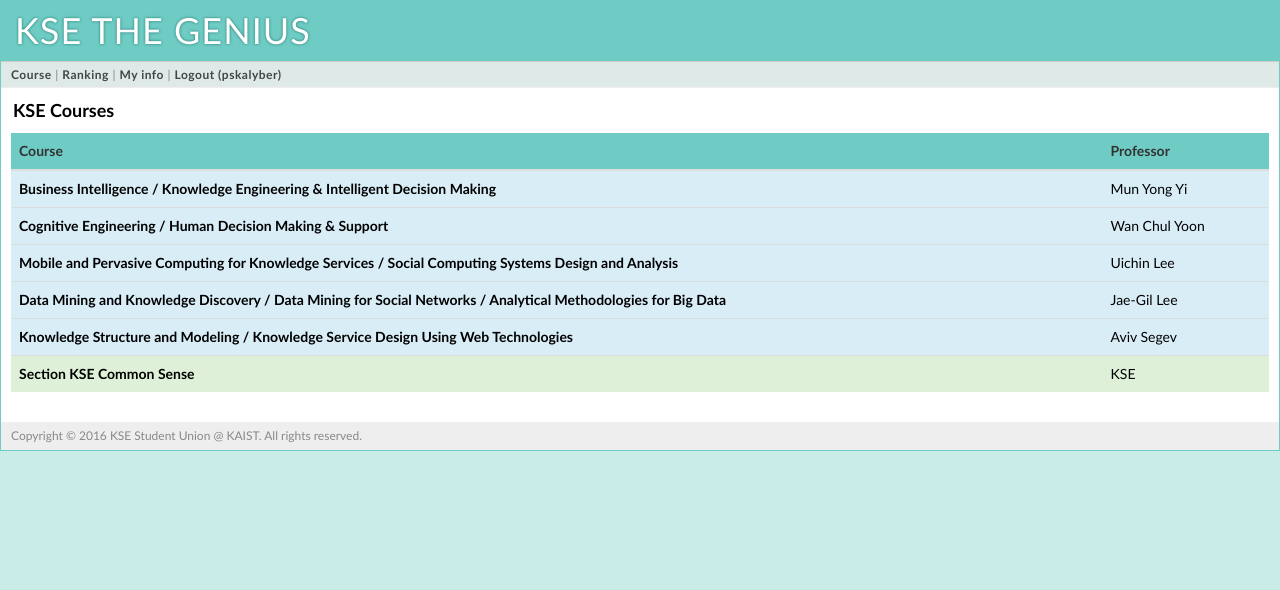
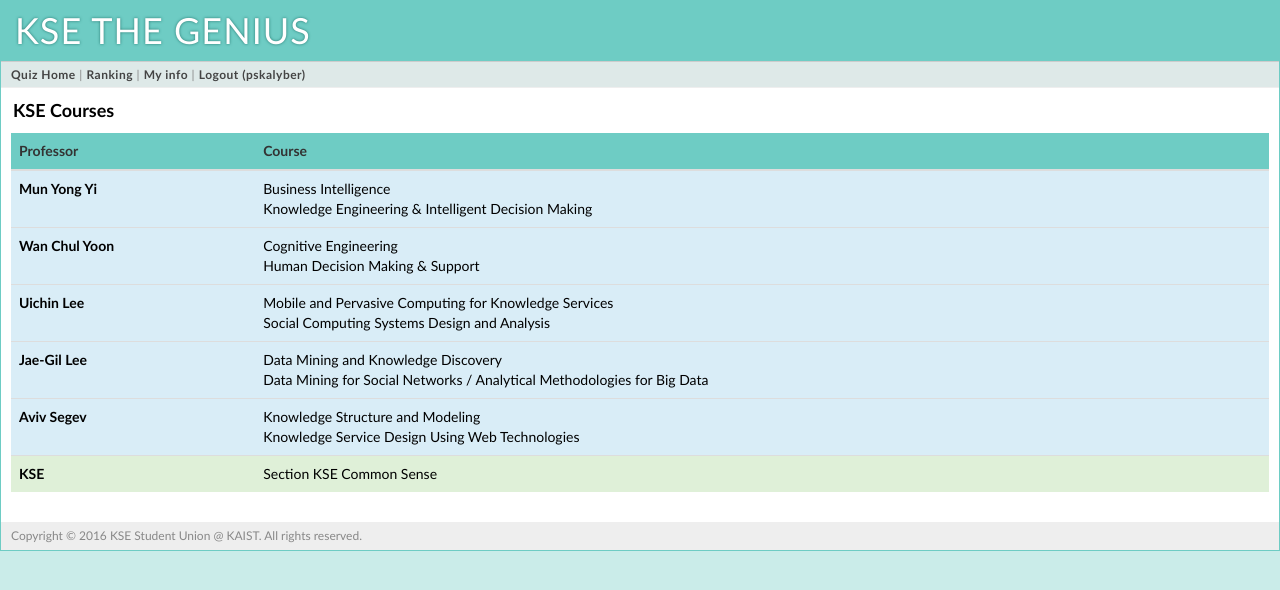
Before and after one commit to pskalyber/kse_the_genius, a Flask app: page /course in a window 1280 px wide. Shown: the top 590 px of the page. Run offline with Flask 2, Linux system fonts and the light colour scheme; a user stored in the database is signed in; data comes from the database, SQL or seed files in the repository; some libraries are stand-ins or nearby versions.

Commit message:
Jinwoo's feedback reflected

```diff
--- a/kse_the_genius/main.py
+++ b/kse_the_genius/main.py
@@ -98,6 +98,8 @@
 @app.route('/course')
 def course():
     """Displays the course list"""
+    if not g.user:
+        return redirect(url_for('ranking'))
     return render_template('course.html')
 
 @app.route('/')
@@ -234,7 +236,7 @@
                 + prof + "_point + " + quiz_value + " WHERE user_id =?",
                 [session['user_id']])
         else:
-            error = 'You got -1 point! Wrong answer or the answers might be more than one.)'
+            error = 'you got -1 point! Your answer may be either wrong or there might be more than one correct answer.)'
             g.db.execute("UPDATE user SET " + prof + "_point = " \
                 + prof + "_point-1 WHERE user_id =?",
                 [session['user_id']])
--- a/kse_the_genius/templates/course.html
+++ b/kse_the_genius/templates/course.html
@@ -17,8 +17,8 @@
   	<table class="table table-hover">
 		<thead>
   			<tr style="background-color: #6ECCC4;">
-  				<th class="hidden-xs">Course</th>
-  				<th><span class="hidden-xs">Professor</span>
+  				<th class="hidden-xs">Professor</th>
+  				<th><span class="hidden-xs">Course</span>
   					<span class="section-anchor visible-xs" href="/posts">
   						<a href="/posts">Courses</a>
   					</span>
@@ -29,17 +29,18 @@
   			<!-- 이문용 교수님 -->
 			<tr class="info">
 				<td class="type hidden-xs">
-					<strong><a href="{{ url_for('quiz', prof='munyi') }}">Business Intelligence / Knowledge Engineering & Intelligent Decision Making</a></strong>
+					<strong><a href="{{ url_for('quiz', prof='munyi') }}">Mun Yong Yi</a></strong>
 				</td>
 				<td class="post-table-title">
 					<a href="{{ url_for('quiz', prof='munyi') }}">
-						<span class="mobile-post-table-title">Mun Yong Yi</span>
+						<span class="mobile-post-table-title hidden-xs">Business Intelligence<br>Knowledge Engineering & Intelligent Decision Making</span>
 
 						<!-- For Mobile -->
 						<div class="visible-xs mobile-post-table-name">
 							<strong>
 								<span class="post-table-status">
-									Business Intelligence / Knowledge Engineering & Intelligent Decision Making
+									Business Intelligence<br>
+									Knowledge Engineering & Intelligent Decision Making
 								</span>
 							</strong>
 						</div>
@@ -51,17 +52,18 @@
 			<!-- 윤완철 교수님 -->
 			<tr class="info">
 				<td class="type hidden-xs">
-					<strong><a href="{{ url_for('quiz', prof='wcyoon') }}">Cognitive Engineering / Human Decision Making & Support</a></strong>
+					<strong><a href="{{ url_for('quiz', prof='wcyoon') }}">Wan Chul Yoon</a></strong>
 				</td>
 				<td class="post-table-title">
 					<a href="{{ url_for('quiz', prof='wcyoon') }}">
-						<span class="mobile-post-table-title">Wan Chul Yoon</span>
+						<span class="mobile-post-table-title hidden-xs">Cognitive Engineering<br>Human Decision Making & Support</span>
 
 						<!-- For Mobile -->
 						<div class="visible-xs mobile-post-table-name">
 							<strong>
 								<span class="post-table-status">
-									Cognitive Engineering / Human Decision Making & Support
+									Cognitive Engineering<br>
+									Human Decision Making & Support
 								</span>
 							</strong>
 						</div>
@@ -73,17 +75,18 @@
 			<!-- 이의진 교수님 -->
 			<tr class="info">
 				<td class="type hidden-xs">
-					<strong><a href="{{ url_for('quiz', prof='uclee') }}">Mobile and Pervasive Computing for Knowledge Services / Social Computing Systems Design and Analysis</a></strong>
+					<strong><a href="{{ url_for('quiz', prof='uclee') }}">Uichin Lee</a></strong>
 				</td>
 				<td class="post-table-title">
 					<a href="{{ url_for('quiz', prof='uclee') }}">
-						<span class="mobile-post-table-title">Uichin Lee</span>
+						<span class="mobile-post-table-title hidden-xs">Mobile and Pervasive Computing for Knowledge Services<br>Social Computing Systems Design and Analysis</span>
 
 						<!-- For Mobile -->
 						<div class="visible-xs mobile-post-table-name">
 							<strong>
 								<span class="post-table-status">
-									Mobile and Pervasive Computing for Knowledge Services / Social Computing Systems Design and Analysis
+									Mobile and Pervasive Computing for Knowledge Services<br>
+									Social Computing Systems Design and Analysis
 								</span>
 							</strong>
 						</div>
@@ -95,17 +98,18 @@
 			<!-- 이재길 교수님 -->
 			<tr class="info">
 				<td class="type hidden-xs">
-					<strong><a href="{{ url_for('quiz', prof='jaegil') }}">Data Mining and Knowledge Discovery / Data Mining for Social Networks / Analytical Methodologies for Big Data</a></strong>
+					<strong><a href="{{ url_for('quiz', prof='jaegil') }}">Jae-Gil Lee</a></strong>
 				</td>
 				<td class="post-table-title">
 					<a href="{{ url_for('quiz', prof='jaegil') }}">
-						<span class="mobile-post-table-title">Jae-Gil Lee</span>
+						<span class="mobile-post-table-title hidden-xs">Data Mining and Knowledge Discovery<br>Data Mining for Social Networks / Analytical Methodologies for Big Data</span>
 
 						<!-- For Mobile -->
 						<div class="visible-xs mobile-post-table-name">
 							<strong>
 								<span class="post-table-status">
-									Data Mining and Knowledge Discovery / Data Mining for Social Networks / Analytical Methodologies for Big Data
+									Data Mining and Knowledge Discovery<br>
+									Data Mining for Social Networks / Analytical Methodologies for Big Data
 								</span>
 							</strong>
 						</div>
@@ -117,17 +121,21 @@
 			<!-- 세게브 교수님 -->
 			<tr class="info">
 				<td class="type hidden-xs">
-					<strong><a href="{{ url_for('quiz', prof='aviv') }}">Knowledge Structure and Modeling / Knowledge Service Design Using Web Technologies</a></strong>
+					<strong><a href="{{ url_for('quiz', prof='aviv') }}">Aviv Segev</a></strong>
 				</td>
 				<td class="post-table-title">
 					<a href="{{ url_for('quiz', prof='aviv') }}">
-						<span class="mobile-post-table-title">Aviv Segev</span>
+						<span class="mobile-post-table-title hidden-xs">
+							Knowledge Structure and Modeling<br>
+							Knowledge Service Design Using Web Technologies
+						</span>
 
 						<!-- For Mobile -->
 						<div class="visible-xs mobile-post-table-name">
 							<strong>
 								<span class="post-table-status">
-									Knowledge Structure and Modeling / Knowledge Service Design Using Web Technologies
+									Knowledge Structure and Modeling<br>
+									Knowledge Service Design Using Web Technologies
 								</span>
 							</strong>
 						</div>
@@ -139,11 +147,11 @@
 			<!-- 학과 상식 -->
 			<tr class="success">
 				<td class="type hidden-xs">
-					<strong><a href="{{ url_for('quiz', prof='kse') }}">Section KSE Common Sense</a></strong>
+					<strong><a href="{{ url_for('quiz', prof='kse') }}">KSE</a></strong>
 				</td>
 				<td class="post-table-title">
 					<a href="{{ url_for('quiz', prof='kse') }}">
-						<span class="mobile-post-table-title">KSE</span>
+						<span class="mobile-post-table-title hidden-xs">Section KSE Common Sense</span>
 
 						<!-- For Mobile -->
 						<div class="visible-xs mobile-post-table-name">
--- a/kse_the_genius/templates/layout.html
+++ b/kse_the_genius/templates/layout.html
@@ -14,7 +14,7 @@
 	<h1>KSE THE GENIUS</h1>
 	<div class="navigation">
 		{% if g.user %}
-			<a href="{{ url_for('course') }}">Course</a> |
+			<a href="{{ url_for('course') }}">Quiz Home</a> |
 			<a href="{{ url_for('ranking') }}">Ranking</a> |
 			<a href="{{ url_for('myinfo') }}">My info</a> |
 			<a href="{{ url_for('logout') }}">Logout ({{ g.user.username }})</a>
--- a/kse_the_genius/templates/login.html
+++ b/kse_the_genius/templates/login.html
@@ -13,7 +13,7 @@
 		<label class="col-sm-2 control-label">Username</label>
 		<div class="col-sm-8">
 			<input type="text" class="form-control" name="username"
-				placeholder="username" value="{{ request.form.username }}">
+				placeholder="ID or Nickname" value="{{ request.form.username }}">
 		</div>
 	</div>
 	<div class="form-group">
--- a/kse_the_genius/templates/register.html
+++ b/kse_the_genius/templates/register.html
@@ -6,7 +6,7 @@
 	<form action="" class="form-horizontal" method="post">
 
 	    <div class="form-group">
-	    	<label class="col-sm-2 control-label">Username</label>
+	    	<label class="col-sm-2 control-label">ID or Nickname</label>
 	    	<div class="col-sm-8">
 	    	<input type="text" class="form-control" name="username"
 	    		placeholder="Username for login" value="{{ request.form.username }}">
@@ -16,8 +16,8 @@
 	  	<div class="form-group">
 	    	<label class="col-sm-2 control-label">Real Name</label>
 	    	<div class="col-sm-8">
-	    	<input type="email" class="form-control" name="name"
-	    		placeholder="Real name (e.g., Hong Gil Dong or 홍길동)" value="{{ request.form.email }}">
+	    	<input type="text" class="form-control" name="name"
+	    		placeholder="Enger your real name (Complete anonymity guaranteed)" value="{{ request.form.email }}">
 	    	</div>
 	  	</div>
 		<div class="form-group">
```
